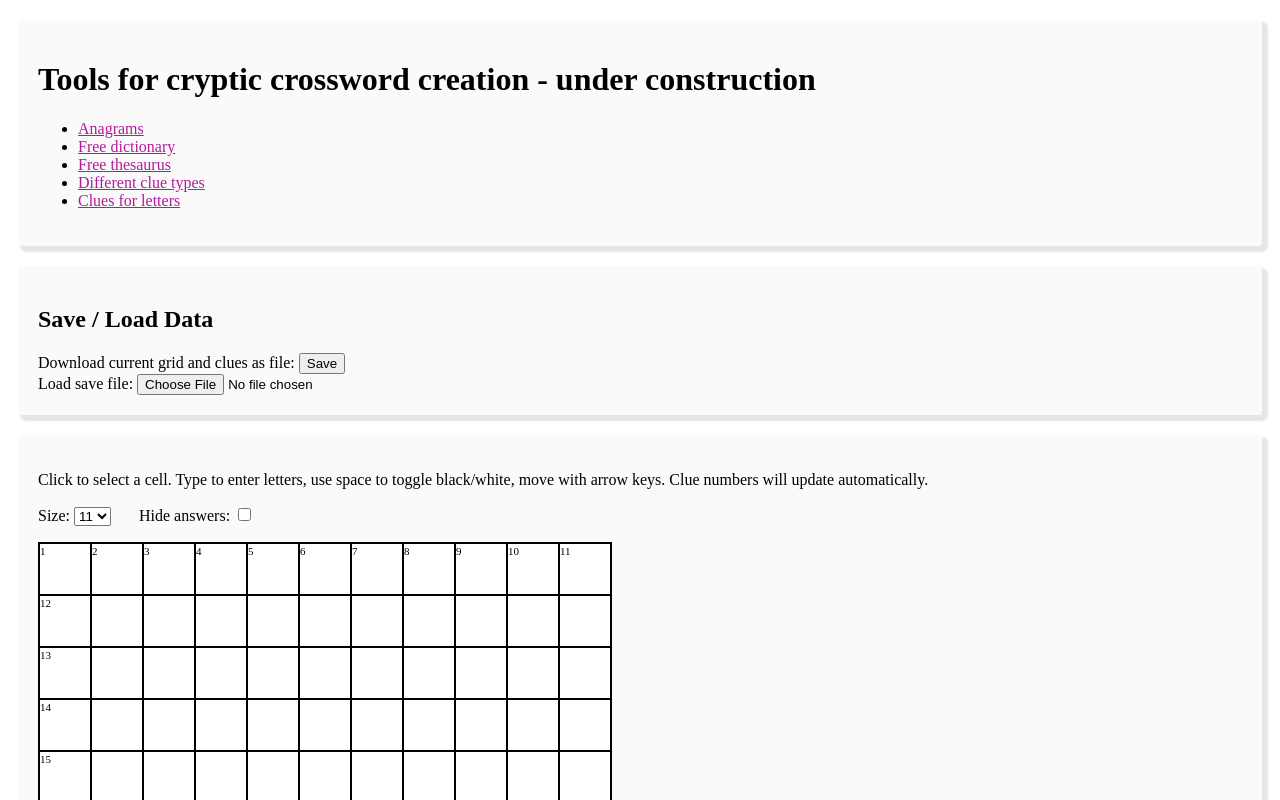
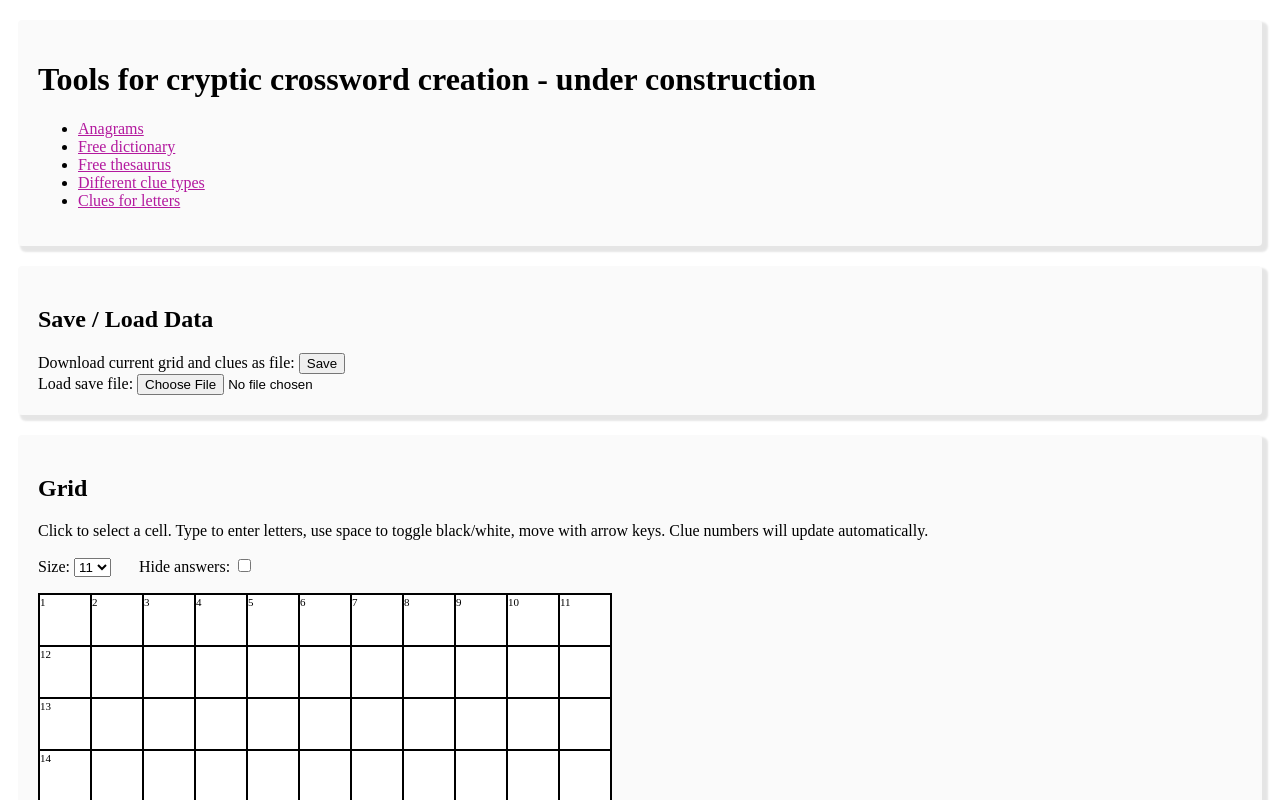
Before and after one commit to DanCorder/CrosswordCreator, a Svelte app: page / in a window 1280 px wide. Shown: the top 800 px of the page. Built offline with nearby package versions, Linux system fonts and the light colour scheme; no server answers; the HTML template or start-up script is replaced by a standard one.

Commit message:
fix: grid size after loading data

```diff
--- a/src/components/Grid.svelte
+++ b/src/components/Grid.svelte
@@ -3,7 +3,7 @@
 
     export let state:GridState;
 
-    let gridSizeInput = state.size;
+    $: gridSizeInput = state.size;
     let hideLetters = false;
     let currentCellRow: number = null;
     let currentCellColumn: number = null;
@@ -61,6 +61,7 @@
 </script>
 
 <div class="content-block">
+    <h2>Grid</h2>
     <p>Click to select a cell. Type to enter letters, use space to toggle black/white, move with arrow keys. Clue numbers will update automatically.</p>
     <p>
         <span class="grid-setting">
```
